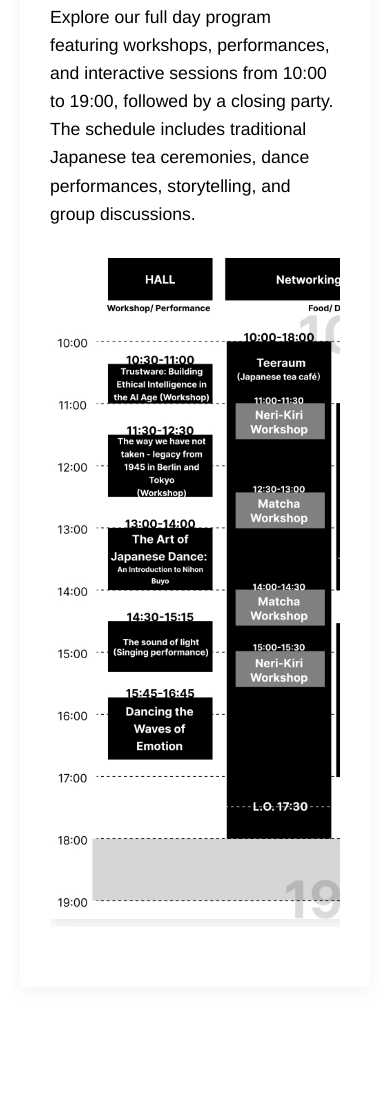
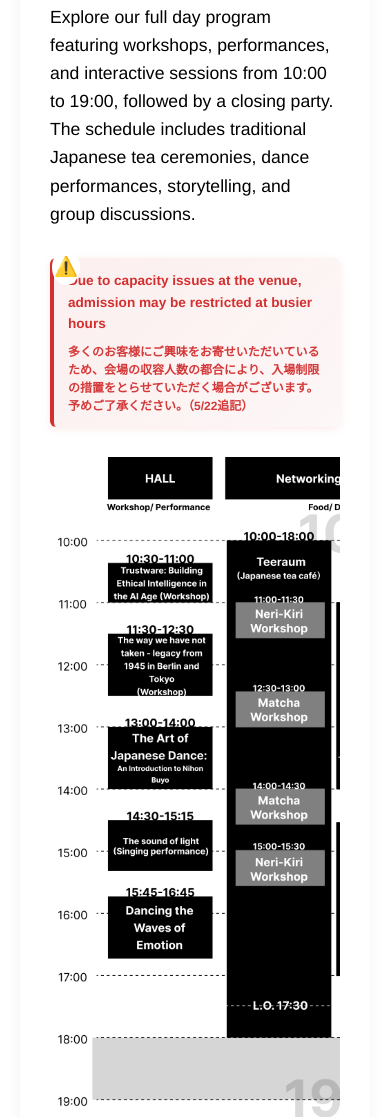
Before and after one commit to shuhariberlin/official, a plain HTML site: page index.html in a window 390 px wide. Shown: the part 2291-3408 px from the top of the page. Drawn offline with Linux system fonts and the light colour scheme.

Commit message:
Fix: update

```diff
--- a/index.html
+++ b/index.html
@@ -98,6 +98,7 @@
       --nav-height: 70px;
       --nav-height-mobile: 60px;
       --nav-bg-color: #800000;
+      --alert-red: #d32f2f;
     }
     *, *::before, *::after {
       box-sizing: border-box;
@@ -274,6 +275,38 @@
       max-width: 100%;
       height: auto;
       box-shadow: 0 5px 15px rgba(0,0,0,0.1);
+    }
+
+    /* Capacity Notice - 新規追加 */
+    .capacity-notice {
+      color: var(--alert-red);
+      font-weight: 700;
+      margin: 25px 0;
+      padding: 16px 20px;
+      background: linear-gradient(135deg,
+        rgba(211, 47, 47, 0.08) 0%,
+        rgba(211, 47, 47, 0.04) 100%);
+      border-left: 4px solid var(--alert-red);
+      border-radius: 6px;
+      box-shadow: 0 2px 8px rgba(211, 47, 47, 0.1);
+      position: relative;
+    }
+    .capacity-notice::before {
+      content: "⚠️";
+      position: absolute;
+      left: -2px;
+      top: -8px;
+      font-size: 1.2rem;
+      background: white;
+      padding: 2px;
+      border-radius: 50%;
+    }
+    .capacity-notice-jp {
+      font-size: 0.9rem;
+      margin-top: 12px;
+      line-height: 1.5;
+      font-weight: 600;
+      opacity: 0.95;
     }
 
     /* Exhibition Section */
@@ -535,6 +568,17 @@
       .sponsors-grid { gap:40px; }
       .sponsor-item { flex:0 1 250px; }
 
+      /* Capacity Notice モバイル対応 - 新規追加 */
+      .capacity-notice {
+        margin: 20px 0;
+        padding: 14px 16px;
+        font-size: 0.9rem;
+      }
+      .capacity-notice-jp {
+        font-size: 0.8rem;
+        margin-top: 8px;
+      }
+
       /* タイムテーブルと会場マップのモバイル対応 - 新規追加 */
       .timetable-img-container {
         overflow-x: auto;
@@ -578,6 +622,15 @@
       .sponsor-item { flex:0 1 100%; max-width:200px; }
       .about { background-size: cover; }
       .participate { background-size: cover; }
+
+      /* Capacity Notice 小画面対応 - 新規追加 */
+      .capacity-notice {
+        padding: 12px 14px;
+        font-size: 0.85rem;
+      }
+      .capacity-notice-jp {
+        font-size: 0.75rem;
+      }
 
       /* タイムテーブルと会場マップのさらに小さなスクリーン対応 - 新規追加 */
       .timetable-img {
@@ -674,6 +727,15 @@
           from 10:00 to 19:00, followed by a closing party. The schedule includes traditional Japanese
           tea ceremonies, dance performances, storytelling, and group discussions.
         </p>
+
+        <!-- 入場制限告知 - 新規追加 -->
+        <div class="capacity-notice" role="alert">
+          <strong>Due to capacity issues at the venue, admission may be restricted at busier hours</strong>
+          <div class="capacity-notice-jp">
+            多くのお客様にご興味をお寄せいただいているため、会場の収容人数の都合により、入場制限の措置をとらせていただく場合がございます。予めご了承ください。（5/22追記）
+          </div>
+        </div>
+
         <div class="timetable-img-container">
           <img src="images/timetable.jpg" alt="SHUHARI Berlin Festival 2025 Event Schedule" class="timetable-img" loading="lazy" />
         </div>
```
